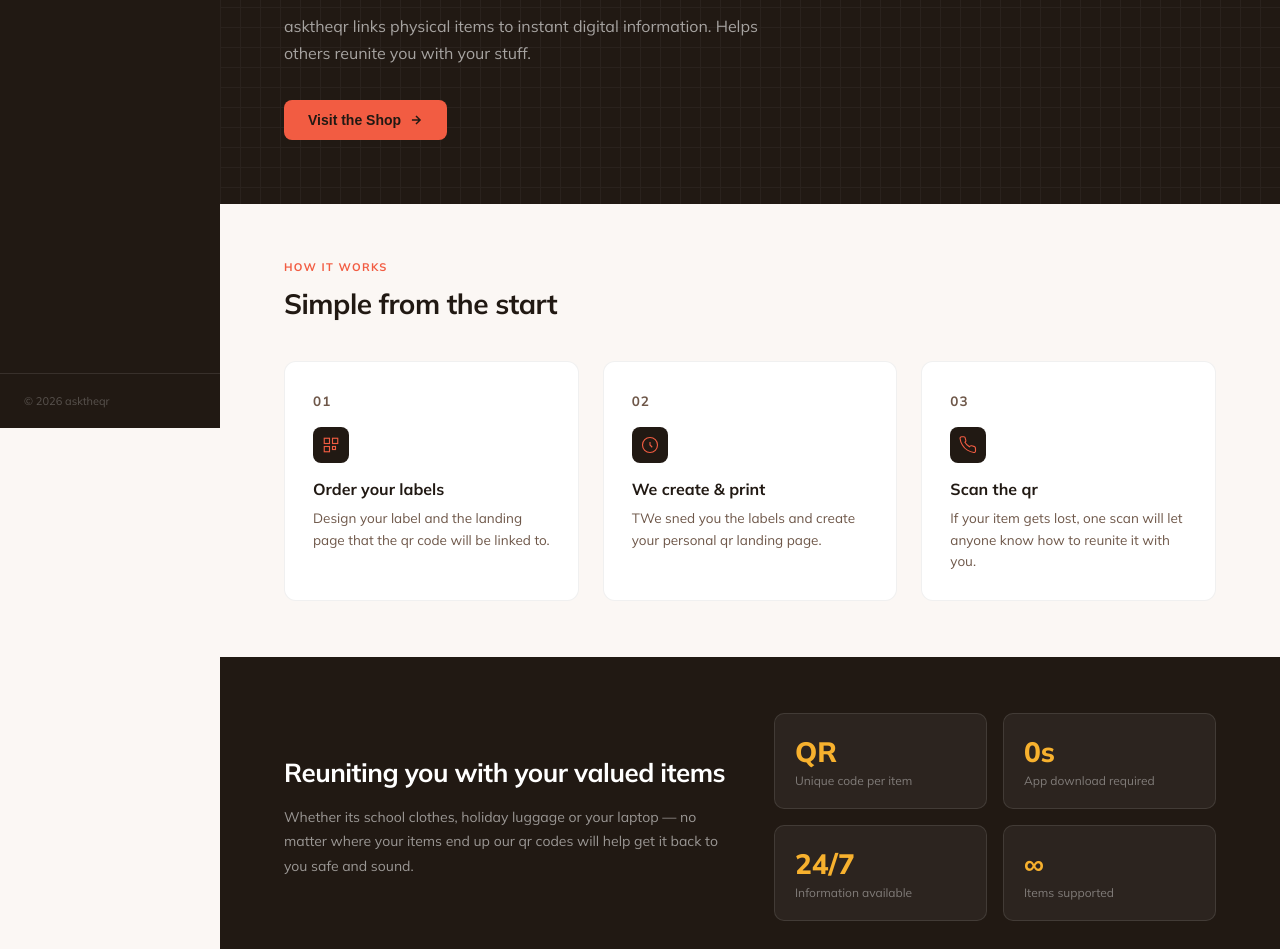
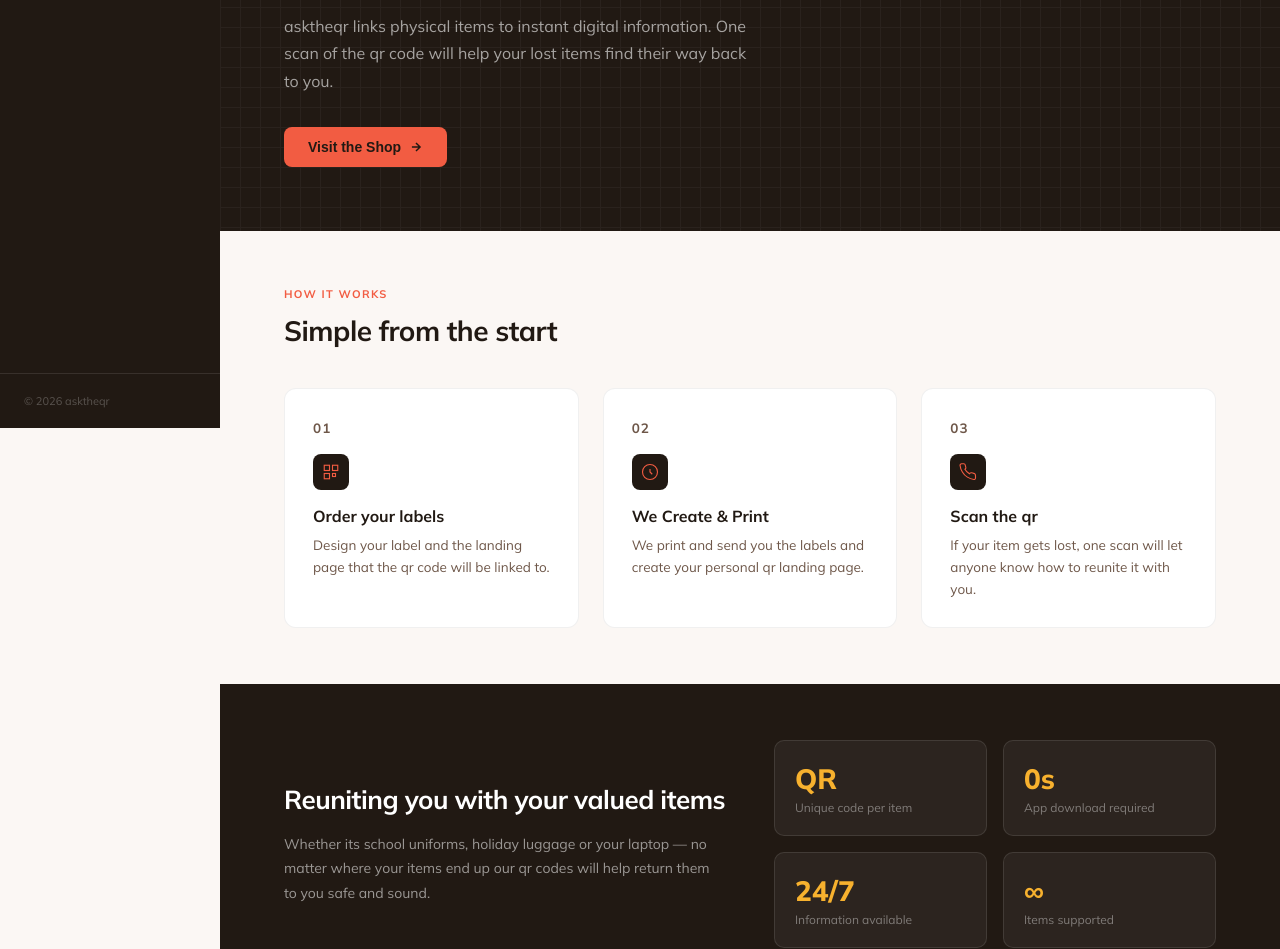
Before and after one commit to mattwilliams-code/asktheqr, a website: page index.html in a window 1280 px wide. Shown: the part 372-1321 px from the top of the page. Drawn offline with Linux system fonts and the light colour scheme.

Commit message:
Update index.html

```diff
--- a/index.html
+++ b/index.html
@@ -1231,7 +1231,7 @@
       <div style="position:relative;">
         <p class="hero-eyebrow">Attach · Scan · Reunite</p>
         <h1 class="hero-title">Every item tells a story.<br><em>Yours is one scan away.</em></h1>
-        <p class="hero-body">asktheqr links physical items to instant digital information. Helps others reunite you with your stuff.</p>
+        <p class="hero-body">asktheqr links physical items to instant digital information. One scan of the qr code will help your lost items find their way back to you.</p>
         <button class="hero-cta" onclick="showPage('shop', document.querySelector('.nav-link:nth-child(2)'))">
           Visit the Shop
           <svg width="14" height="14" viewBox="0 0 24 24" fill="none" stroke="currentColor" stroke-width="2.5"><path d="M5 12h14M12 5l7 7-7 7"/></svg>
@@ -1257,8 +1257,8 @@
           <div class="step-icon">
             <svg viewBox="0 0 24 24"><path d="M12 2a10 10 0 1 0 0 20A10 10 0 0 0 12 2z"/><path d="M12 8v4l3 3"/></svg>
           </div>
-          <h3>We create &amp; print</h3>
-          <p>TWe sned you the labels and create your personal qr landing page.</p>
+          <h3>We Create &amp; Print</h3>
+          <p>We print and send you the labels and create your personal qr landing page.</p>
         </div>
         <div class="step">
           <p class="step-num">03</p>
@@ -1274,7 +1274,7 @@
     <div class="about-strip">
       <div>
         <h2>Reuniting you with your valued items</h2>
-        <p>Whether its school clothes, holiday luggage or your laptop — no matter where your items end up our qr codes will help get it back to you safe and sound.</p>
+        <p>Whether its school uniforms, holiday luggage or your laptop — no matter where your items end up our qr codes will help return them to you safe and sound.</p>
       </div>
       <div class="about-stats">
         <div class="stat">
```
